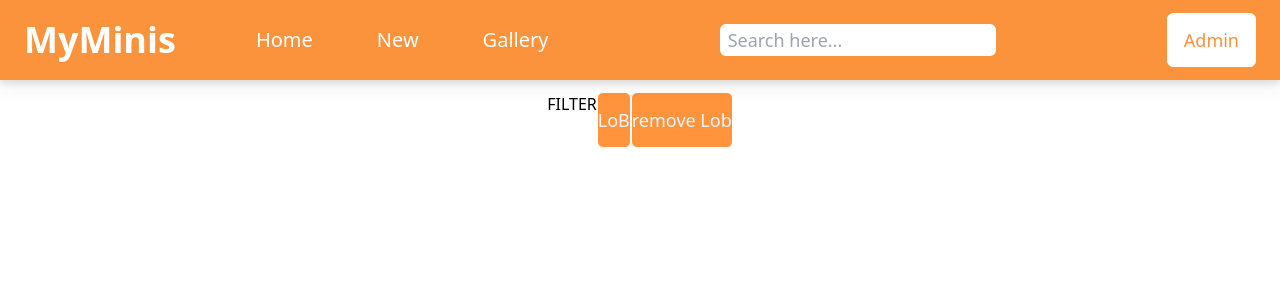
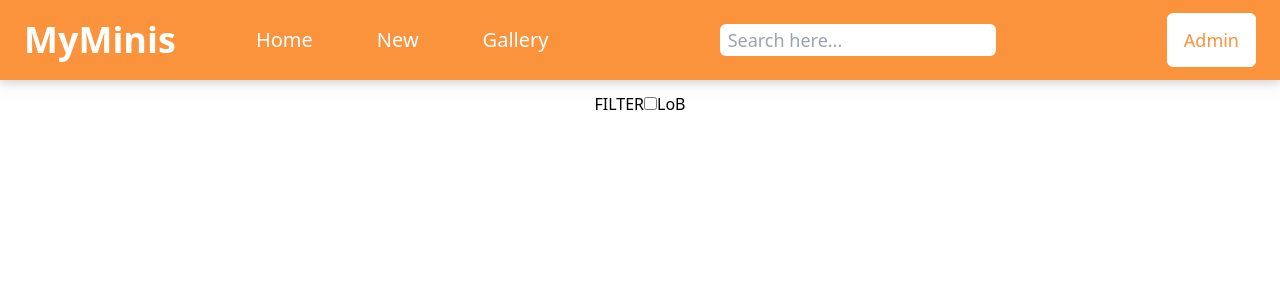
Before and after one commit to Fraser-Dunn/mini-website, a React (Create React App) app: page / in a window 1280 px wide. Shown: the top 300 px of the page. Built offline with nearby package versions, Linux system fonts and the light colour scheme; no server answers; the database is empty.

Commit message:
filter working for 1 set at a time

```diff
--- a/src/components/Filter.jsx
+++ b/src/components/Filter.jsx
@@ -1,18 +1,26 @@
 import React from "react";
 
 const Filter = (props) => {
-  const onMutate = (e) => {
+  const onAddFilter = (key, value) => {
     props.addFilter({
-      key: "set",
-      value: "Legends of Barovia",
+      key: key,
+      value: value,
     });
   };
 
-  const onMutate2 = (e) => {
+  const onRemoveFilter = (key, value) => {
     props.removeFilter({
-      key: "set",
-      value: "Legends of Barovia",
+      key: key,
+      value: value,
     });
+  };
+
+  const handleChange = (e, key, value) => {
+    if (e.target.checked) {
+      onAddFilter(key, value);
+    } else {
+      onRemoveFilter(key, value);
+    }
   };
 
   return (
@@ -20,12 +28,15 @@ const Filter = (props) => {
       <div className="filter-container">
         <div className="filter-body">
           <h1>FILTER</h1>
-          <button onClick={onMutate} className="filter-button">
+          <label htmlFor="LoB">
+            <input
+              type="checkbox"
+              id="LoB"
+              name="LoB"
+              onChange={(e) => handleChange(e, "set", "Legends of Barovia")}
+            />
             LoB
-          </button>
-          <button onClick={onMutate2} className="filter-button">
-            remove Lob
-          </button>
+          </label>
         </div>
       </div>
     </>
```
